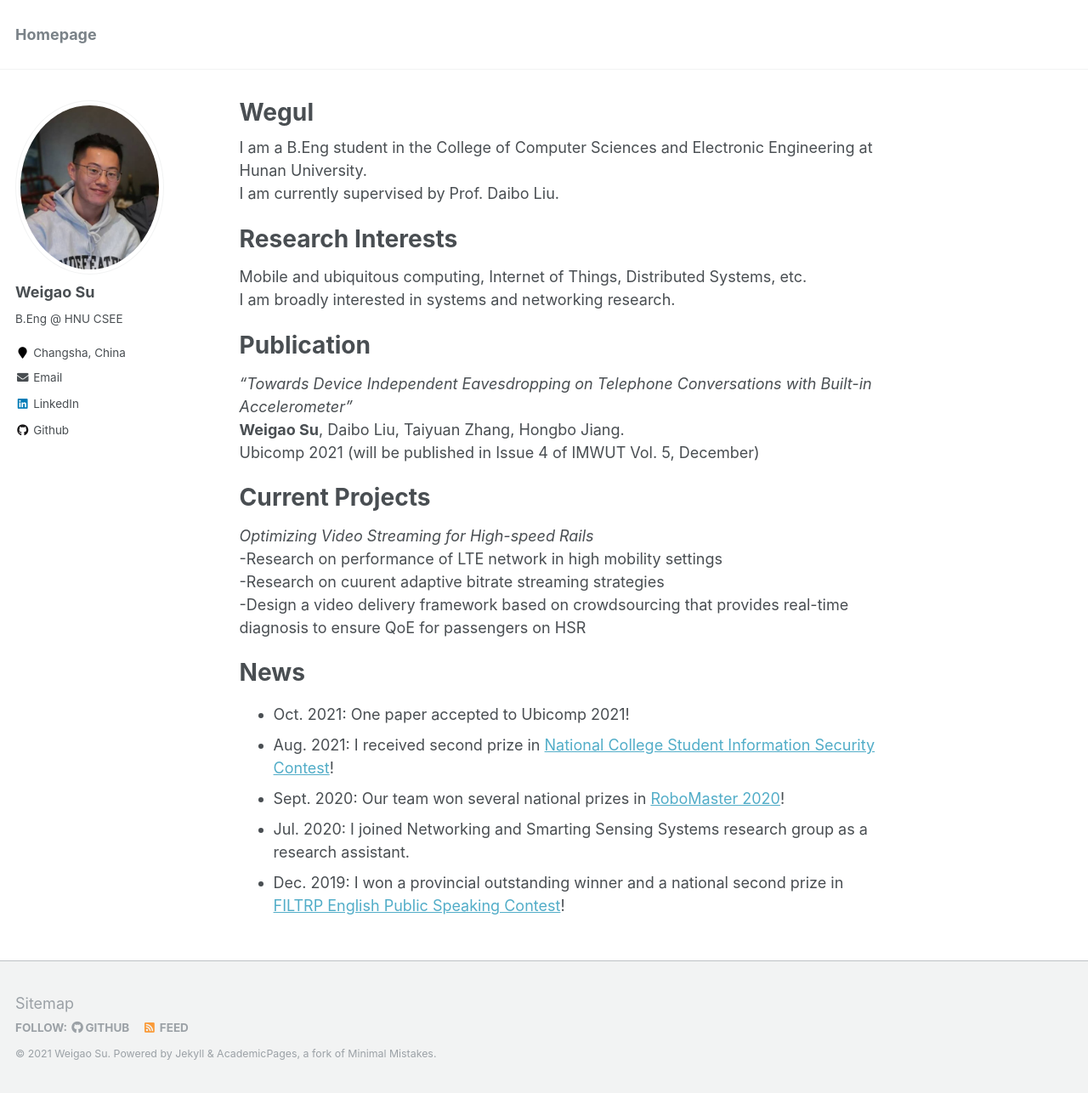
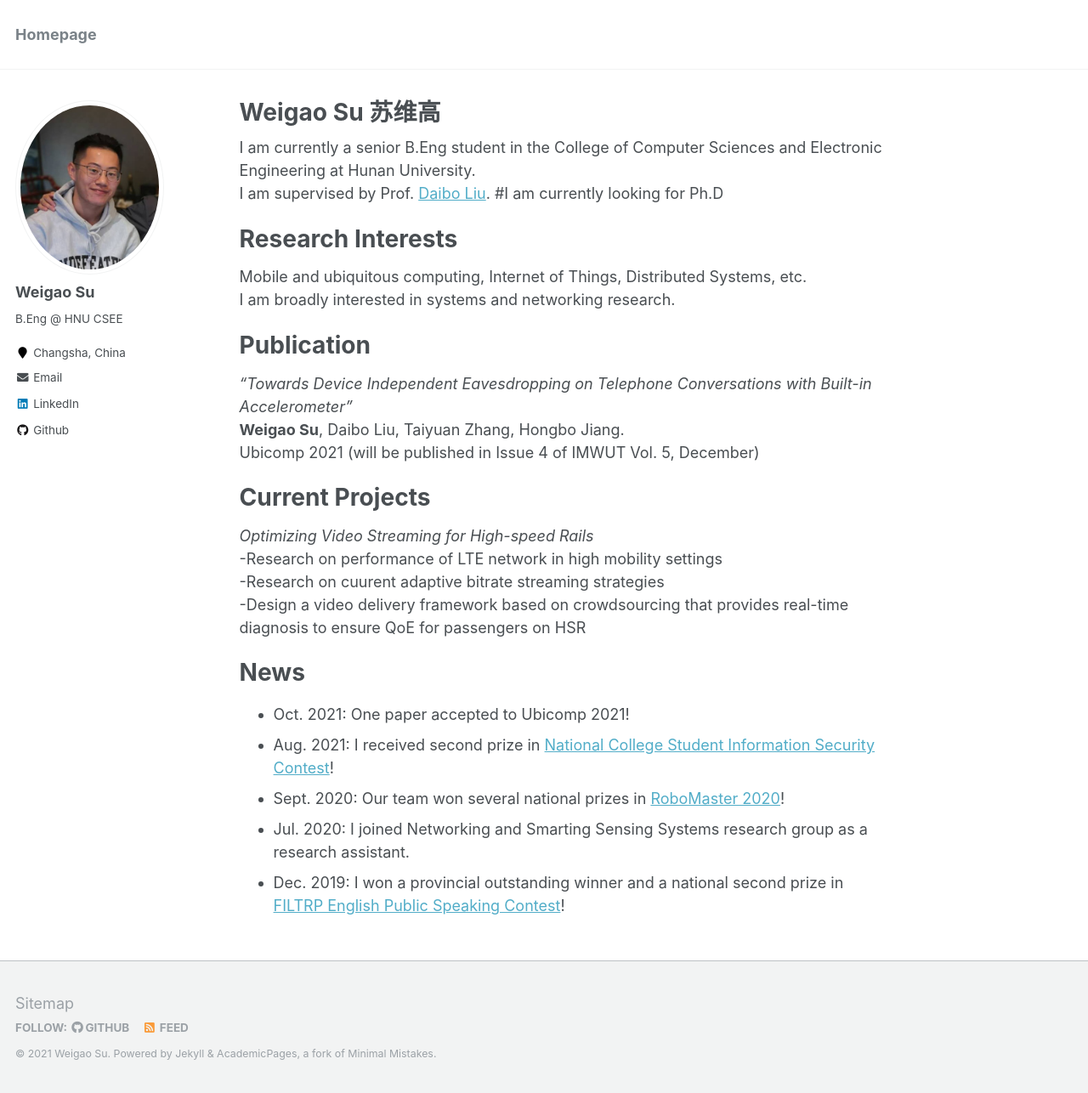
Before and after one commit to wegul/wegul.github.io, a Jekyll site: the page built from _pages/about.md, in a window 1280 px wide and 1286 px high. Shown: the whole window at 85% size. Built offline with Jekyll 4.4.1, drawn with Linux system fonts in a browser that asks for light colours.

Commit message:
add href of ldb
Signed-off-by: swg <57892743+wegul@users.noreply.github.com>

```diff
--- a/_pages/about.md
+++ b/_pages/about.md
@@ -1,6 +1,6 @@
 ---
 permalink: /
-title: "Wegul"
+title: "Weigao Su 苏维高"
 excerpt: "About me"
 author_profile: true
 redirect_from:
@@ -8,8 +8,9 @@ redirect_from:
   - /about.html
 ---
 
-I am a B.Eng student in the College of Computer Sciences and Electronic Engineering at Hunan University.
-I am currently supervised by Prof. Daibo Liu.
+I am currently a senior B.Eng student in the College of Computer Sciences and Electronic Engineering at Hunan University.
+I am supervised by Prof. [Daibo Liu](https://sites.google.com/site/dbliuuestc/home).
+#I am currently looking for Ph.D
 
 Research Interests
 ======
```
